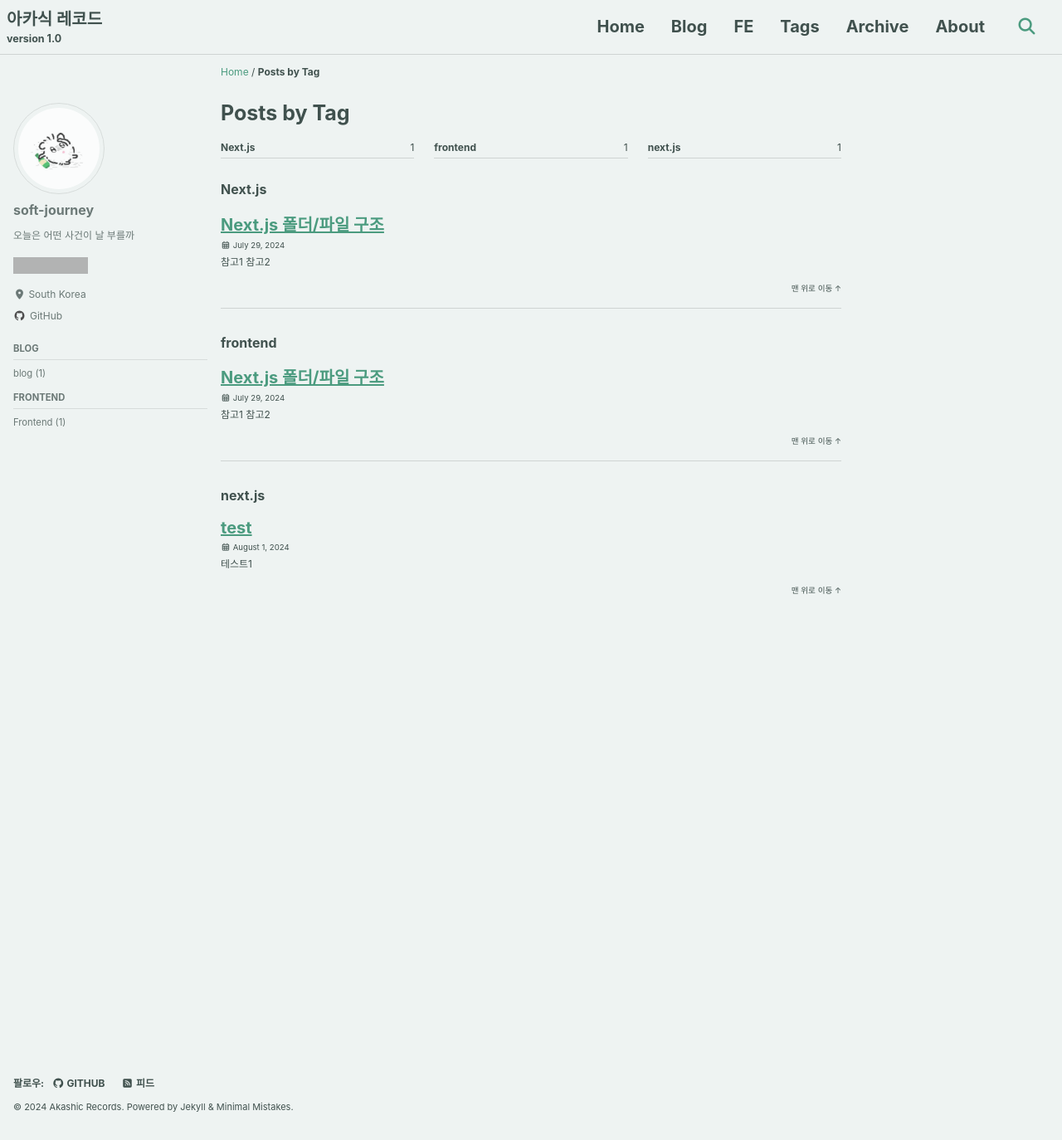
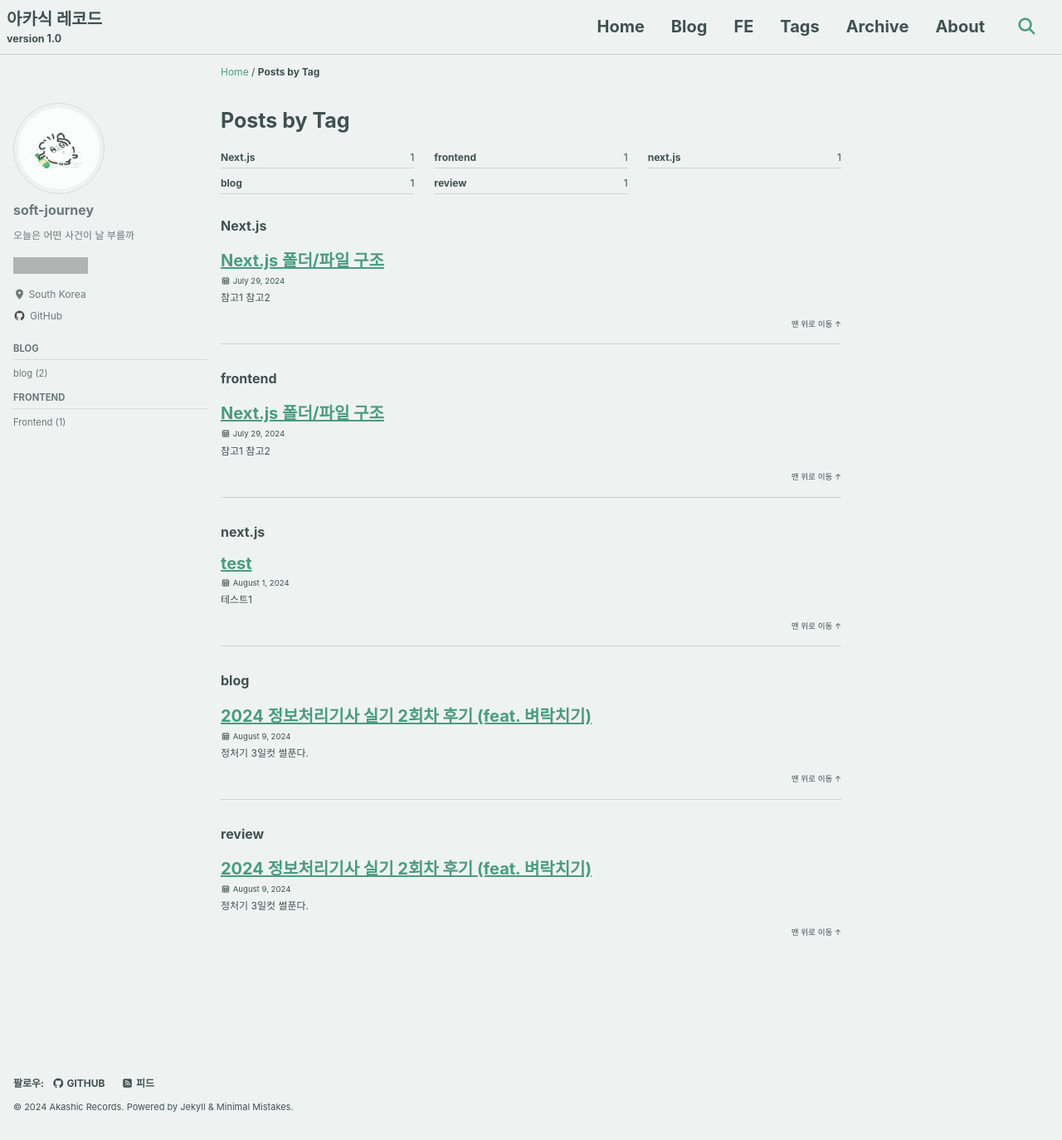
Before and after one commit to LogVentureIO/LogVentureIO.github.io, a Jekyll site: the page built from _pages/tag-archive.md, in a window 1280 px wide and 1374 px high. Shown: the whole window at 83% size. Built offline with Jekyll 4.4.1, drawn with Linux system fonts in a browser that asks for light colours; cached includes are drawn as plain includes; part of the change alters nothing that is shown; grey boxes are pictures that could not be loaded.

Commit message:
[Post] 정처기 블로깅 게시, 행 간격 조절, 여백 조정

````diff
--- /dev/null
+++ b/_posts/2024-08-09-review-engineer-infomation-processing.md
@@ -0,0 +1,151 @@
+---
+title: "2024 정보처리기사 실기 2회차 후기 (feat. 벼락치기)"
+excerpt: "정처기 3일컷 썰푼다."
+layout: category
+categories:
+  - blog
+tags:
+  - blog
+  - review
+---
+
+---
+
+필자는 전공자이고 비전공자 분들…이라면 코딩 부분 공부에 일주일?정도 더 투자하시면 2주에서 한달 공부로 충분히 합격할 수 있을 것 같습니다. 전공자분들은 2주?
+
+## 1. 2024 정처기 2회차 실기 시험후기 ♞
+
+코딩 문제가 많다. 느낌이 강했고 진짜 개꿀팁 공유해드리면 3년 주기로 시험이 돌아요.
+
+저는 직전까지 21년도 기출 봤구요 실제로 많이 나온 것 같습니다.
+
+1회차에 나왔던 `테스트 커버리지` 파트 쿨하게 버렸고요. `응집도`도 나왔어서 간단하게만 보고 넘어갔습니다.
+
+커버리지는 진짜 안 나왔고 응집도는 나와서 당황;
+
+코딩 문제 약한 비전공자분들한테 불리한 시험이 아니었을까 싶네요.
+
+1회차 합격자가 35퍼센트인가로 굉장히 높았어서 난이도가 상당히 높을 것으로 예상되긴 했습니다.
+
+## 2. 공부법 ♞
+
+제 소개를 하자면 학창시절부터 많은 시험을….벼락치기로 처리해온 벼락치기 전문가입니다…(^^;)
+
+필기 합격하고 진행 중인 프로젝트가 있어 일요일 오전 스터디를 잡아서 모각코를 시험 한 달 전부터 시작했구요.
+
+시험 3일 전인 목금토를 풀로 시험공부했습니다. 냉정하게 순공 시간만 따지면 30시간 정도 되겠네요.
+
+![Untitled](https://github.com/user-attachments/assets/7cfaf0bd-449c-4a67-87f2-9139aff660f6){: width="70%" height="70%"}{: .align-center}
+
+매주 일요일마다는 [`꿈꾸는 라이언님의 프로그래밍 언어 기출`](<[https://smartstore.naver.com/history_ryan/category/50010900?cp=1](https://smartstore.naver.com/history_ryan/category/50010900?cp=1)>) 풀었고 비전공자분들은 프밍 언어(코딩문제들) 기출 3회독 이상하시면 좋을 것 같네요. 코딩 문제가 은근 시간을 많이 잡아먹습니다. 정답 절대 먼저 보지 마시고 나름의 근거를 가지고 끝까지 풀어보세요. 코딩 문제는 한 가지만 기억하세요. 반복문은 최소 3-5번(i=0부터!!!)은 직접 손으로 해보세요.
+
+학부 때도 느낀 건데 알고리즘 같은 코딩 문제는 감이 안올수록 직접 해봐야 합니다. 알고리즘 수업 때 하노이 문제 보고 무슨 소리인가 싶었는데 처음부터 끝까지 직접 해보면 감이 와요. 대부분의 코딩 문제가 이런 식으로 해결됩니다. 뭔 소린지 모르겠어도 걍 하세요. 손으로 하는 거 추천합니다.
+
+### ♞ 이론
+
+이론 공부하려고 꿈꾸는 라이언님 pdf를 일단 샀는데 20페이지이고 색이 알록달록해서 예쁜데 저는 출력해야 공부가 잘되거든요. 컬러로 출력하니까 만 오천원인가 나와서 기절할 뻔했습니다.
+
+이론 공부 시작할 때 시험이 코앞이라(ㅋㅋㅋㅋ) 망했다 싶어서 일단 냅다 깜지 썼습니다.
+
+학부 때 배웠던 개념들 나오면 반가웠는데 비전공자 분들은 용어 자체가 어색해서 거부반응 생길 텐데요.
+
+한 3회독 정도 손으로 직접 써보시면 감이 오실 거에요. 저도 라운드로빈 같은거 제대로 기억 안나서 그냥 깜지로 1회독 했고요.
+
+### ♞ 사이트
+
+정처기 필기 시험 때 두목넷 cbt 매우 잘 사용해서 정처기 실기도 cbt 찾아봤는데요.
+
+[`정처기CBT`]([https://newbt.kr/시험/정보처리기사 실기](https://newbt.kr/%EC%8B%9C%ED%97%98/%EC%A0%95%EB%B3%B4%EC%B2%98%EB%A6%AC%EA%B8%B0%EC%82%AC%20%EC%8B%A4%EA%B8%B0))
+
+cbt 사이트는 찾았는데 필기는 문제 자체를 외우면 되지만 실기는 주관식이다 보니 단원별로 기출을 모아둔 그런 문제가 필요했습니다. 일단은 한 2회차?이전 기출 풀이 유튜브에서 보던가 CBT에서 찾아서 한 번 쭉 보세요. 진짜 하나도 안 풀리더라고요. 대충 이런 식으로 나오는구나만 파악하시고
+
+[`정처기 기출 티스토리`](<[https://chobopark.tistory.com/476](https://chobopark.tistory.com/476)>)
+
+위의 CBT는 가독성이 안좋고 정답도 매번 새창에서 봐야 해서 불편했습니다. 이건 티스토리로 정리해두셨는데 매우 보기 편해서 많은 도움 받았습니다.
+
+[`정처기 파트별 기출 모음`](<[https://complainrevolutionist.tistory.com/28](https://complainrevolutionist.tistory.com/28)>)
+
+23년까지 기출 문제 모아두신 티스토리입니다. 저에게 딱 필요한 내용들 있어서 큰 도움 받았습니다. 위에서 이론 깜지를 쓰셨으면 전체적인 감이 오셨을 거에요. 아니면 파트별로 깜지 쓰고 이 사이트에서 파트별로 기출 풀어보는 방법도 좋습니다.(저도 일캐함)
+
+그런데 꿈꾸는 라이언에 모든 이론이 들어가있는 건 아닙니다. 당연히 없거나 빠진 부분도 있는데 흥달쌤이 보통 시험 며칠 전에 라이브 방송 하시거든요. 저는 이거 들으면서 라이언에 없는 개념들 추가적으로 필기해서 정리함. 기출 풀면서도 부족한 개념 있으면 유튜브나 구글 서치하시면 나올 테니까 보완하면서 하세요. (EAI 구성요소나 저작권 보호기술, 가상기억장치, 디스크 스케줄링 등 근데 일단 꿈꾸는 라이언 먼저 정복하세요)
+
+[`정처기 집단지성 키워드 정리`](<[https://blog.naver.com/rlatpgus24/222816204874](https://blog.naver.com/rlatpgus24/222816204874)>)
+
+여기 pdf에도 잘 정리해두셔서 도움됐습니다!
+
+## 3. 벼락치기용 목차 정리 ♞
+
+가장 우선적으로 봐야되는 목차만 정리함 (꿈꾸는 라이언 기준)
+
+```jsx
+1. 소프트웨어 구축
+    1. 럼바우 모델
+    2. UML, 관계(연관,집합,포함,일반화,의존,실체화)
+    3. UI 설계
+    4. 응집도, 결합도 ⭐⭐⭐⭐
+    5. 객체지향, SOLID
+    6. 디자인 패턴 - 생성 구조 행위만이라도 ㅋㅋ
+    7. 테스트 파트는 걍 다 개중요…. ⭐⭐⭐⭐⭐
+2. 데이터베이스
+    1. 스키마, 데이터 언어, 설계순서, 데이터 모델 구성요소 등…
+    2. 키와 무결성
+    3. 접근 통제 기술
+    4. 정규화 반정규화 ⭐⭐
+    5. 트랜잭션
+3. 운영체제
+    1. 프로세스와 스레드
+    2. 스케줄링
+    3. 교착상태
+4. 네트워크
+    1. IPv4, IPv6
+    2. 프로토콜 전송 오류 제어 방식, 오류 검출 방식
+    3. OSI 참조 모델, TCP/IP 4계층
+    4. HDLC 프로토콜 ~ 데이터 링크 계층의 하이 레벨 프로토콜이란 뜻
+    5. 여러 프로토콜들….과 포트번호 등? ⭐⭐⭐⭐
+    6. 패킷 교환 방식 ⭐⭐⭐
+    7. 라우팅 ⭐⭐⭐
+5. 정보보안
+    1. 보안 3대 요소, AAA
+    2. 암호화 방식 2가지랑 이거 시리즈
+```
+
+다시 보니까 뭐가 많네 ㅋㅋㅋㅋ 근데 한 번 볼때 제대로 읽어보면 기억남
+
+별은 대충 임의로 찍었는데요. 위에 목차로 이미 중요해보이는 거만 뽑은 거라 저건….알고 가야…..
+
+정!!!!!!!!!!안된다하면 코딩 다 맞추고 네트워크랑 테스트 파트, 데베 정도라도?
+
+정말 시간 없으면 전략적으로 잘 고민하세요…! 하나를 알아도 확실하게 아는 게 낫긴 합니다. 어정쩡하게 알고 틀리면 기분이 더 나빠요.
+
+## 4. 최종 정리
+
+시험 전날에는 위처럼 키워드만 뽑아서 PDF 만들고 백지에 쓰면서 복습하고 다시 보고 그랬습니다.
+
+백지 복습이 짱이긴 해요. 코딩도 보통 한 번 틀린 부분이 계속 틀려서 그런 것도 따로 정리했습니다.
+
+저는 무조건 직전에는 한 장으로 정리해서 그거만 계속 보거든요. 좋은 듯?
+
+또 공부할 때 안외워지면 이미지로 정리된 것도 많아서 시각화해서 공부하세요. 예시로
+
+![Untitled 1](https://github.com/user-attachments/assets/4cb4bad5-4981-4d04-b648-252e8ba18c89){: width="70%" height="70%"}{: .align-center}
+
+이런 식으로 키 기억해두면 슈퍼키는 유일성 최소성 둘 다 만족하고 후보키는 최소성만 만족하네? 기억이 나거든요. 하다못해 시험장에서 저거 그림 그리면 기억나요. 뭐 그런 식으로 ~ 저도 이렇게 이미지? 찾아서 정리 따로 해뒀어요.
+
+## 5. 최신 경향
+
+[`정처기 최신 경향`](<[https://complainrevolutionist.tistory.com/83](https://complainrevolutionist.tistory.com/83)>)
+
+위에 단원별 기출 정리해두신 티스토리 다른 글인데 최신 경향 파악하시는데 도움됐습니다.
+
+제일 위에서도 얘기했지만 3년 주기로 문제가 돌아요. 25년 시험이시면 정말 시간 없다! 그럼 저라면 22년도꺼는 완벽하게 다 알아갈 것 같습니다.
+
+## 6. 마무리
+
+대충 기억나는 부연설명하자면
+
+- 부분점수 존재합니다.
+- CBT 아니고 종이 문제지 주고 볼펜으로 적습니다. 시험지에 정답칸 있고 다른 부분에 풀이 작성 가능합니다.
+- 접수 은근 치열합니다. 집 근처 좋은 장소 얻으려면 미리미리 접수하세요.
+- 수험표 안 가져가도 됩니다. 칠판에 수험번호 적혀있는데 필요하면 손들고 수험번호 알려달라 하세요.
+- 신분증 챙기세요.
+- 계산기 가능합니다. 계산기 필요할 정도의 코딩 문제면 개노가다 문제일 가능성이 높으니 호오오오옥시 싶으신 분들은 지참하세요.
--- a/_sass/minimal-mistakes/_archive.scss
+++ b/_sass/minimal-mistakes/_archive.scss
@@ -3,7 +3,7 @@
    ========================================================================== */
 
 .archive {
-  margin-top: 1em;
+  margin-top: 1.3em;
   margin-bottom: 2em;
 
   @include breakpoint($large) {
@@ -51,7 +51,7 @@
   text-overflow: ellipsis;
 
   a[rel="permalink"]::before {
-    content: '';
+    content: "";
     position: absolute;
     inset: 0;
   }
@@ -280,12 +280,13 @@
   }
 
   a.btn::before {
-    content: '';
+    content: "";
     position: absolute;
     inset: 0;
   }
 
-  &--left, &--right {
+  &--left,
+  &--right {
     position: relative;
     margin-inline: 0;
     width: 100%;
@@ -293,7 +294,7 @@
     font-size: 1.125em;
 
     a.btn::before {
-      content: '';
+      content: "";
       position: absolute;
       inset: 0;
     }
@@ -367,7 +368,7 @@
     }
 
     a.btn::before {
-      content: '';
+      content: "";
       position: absolute;
       inset: 0;
     }
@@ -425,7 +426,7 @@
 /* Place inside a single layout */
 
 .layout--single {
-	.feature__wrapper {
-		display: inline-block;
-	}
+  .feature__wrapper {
+    display: inline-block;
+  }
 }
--- a/_sass/minimal-mistakes/_page.scss
+++ b/_sass/minimal-mistakes/_page.scss
@@ -66,7 +66,7 @@ body {
 
 .page__title {
   margin-top: 0;
-  line-height: 1;
+  line-height: 1.3;
 
   a {
     color: $text-color;
@@ -89,7 +89,12 @@ body {
     border-bottom: 1px solid $border-color;
   }
 
-	h1, h2, h3, h4, h5, h6 {
+  h1,
+  h2,
+  h3,
+  h4,
+  h5,
+  h6 {
     .header-link {
       position: relative;
       inset-inline-start: 0.5em;
@@ -115,6 +120,7 @@ body {
   /* paragraph indents */
   p {
     margin: 0 0 $indent-var;
+    line-height: 1.8;
 
     /* sibling indentation*/
     @if $paragraph-indent == true {
@@ -549,7 +555,8 @@ body {
    ========================================================================== */
 
 .wide {
-  .page, .page__related {
+  .page,
+  .page__related {
     @include breakpoint($large) {
       padding-inline-end: 0;
     }
````
Lines whose indentation alone changed are shown as unchanged.
